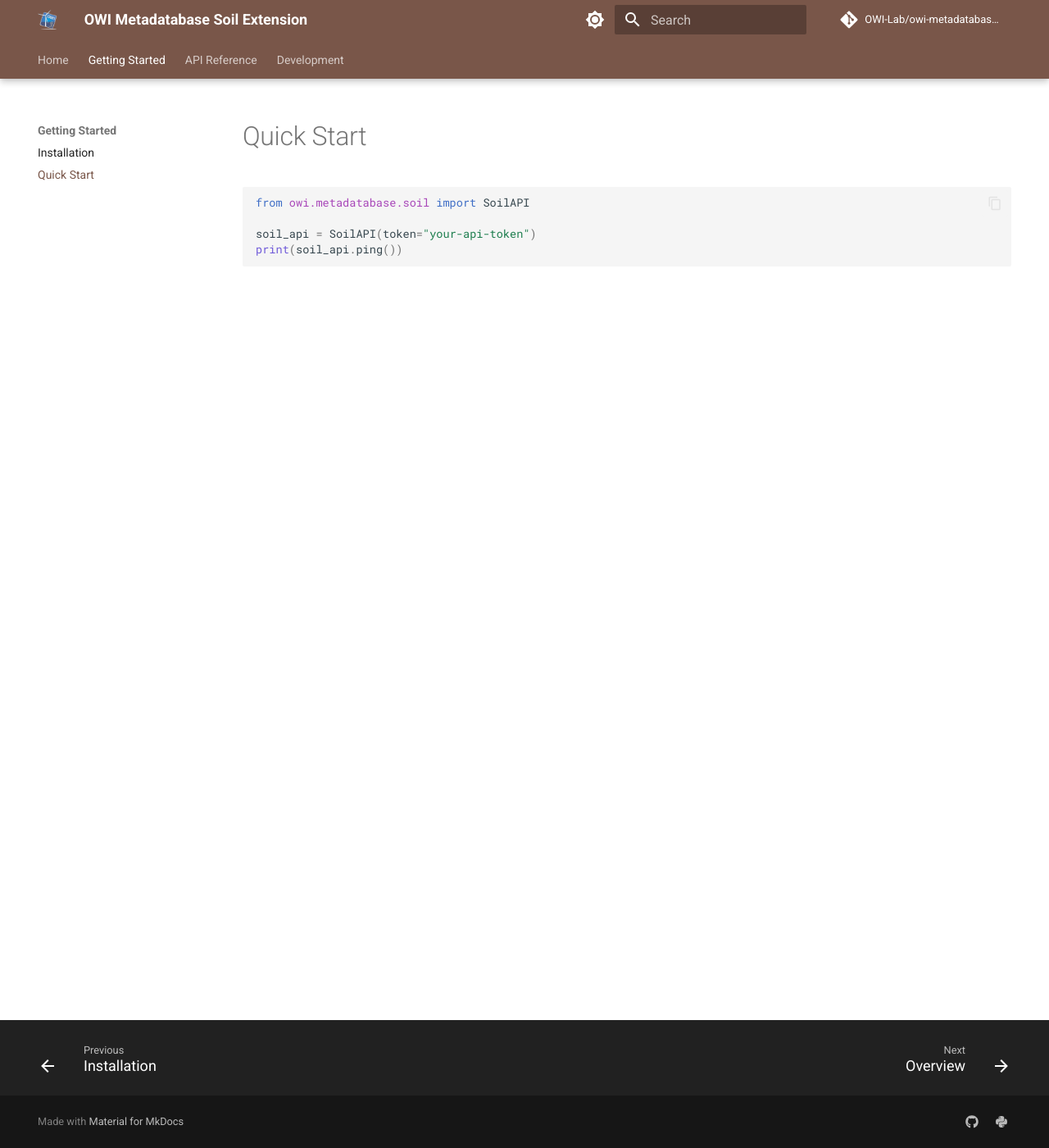
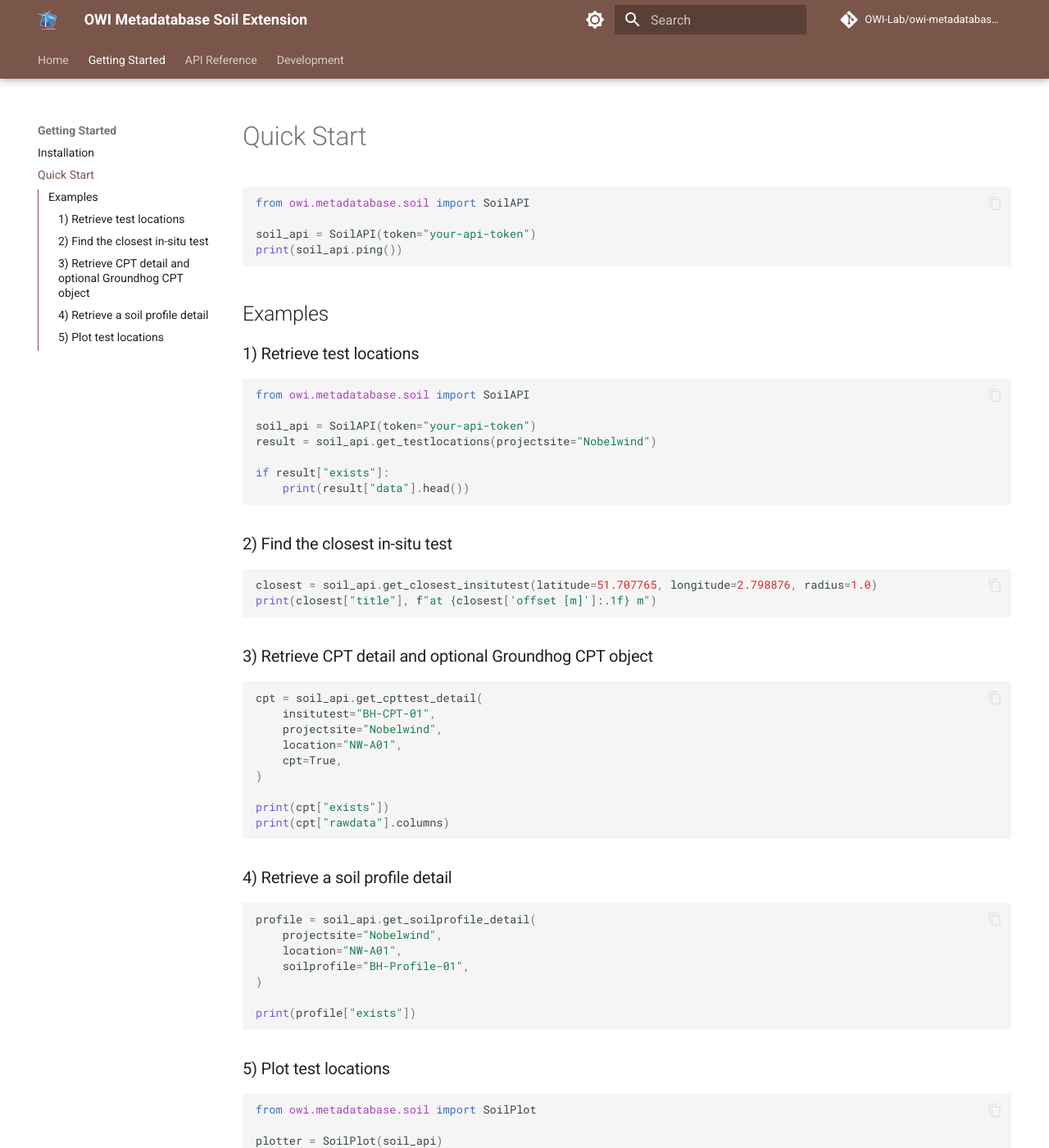
Before and after one commit to OWI-Lab/owi-metadatabase-soil-sdk, an MkDocs documentation site: the page built from docs/getting-started/quickstart.md, in a window 1280 px wide and 1400 px high. Shown: the whole window at 82% size. Built offline with MkDocs 1.6.1 and Material for MkDocs 9.7.7, drawn with Linux system fonts in a browser that asks for light colours; comment, search, counter and statistics services are not loaded; the version menu is left out; some of the changed text lies outside the part shown.

Commit message:
docs(quick-start): Add examples

````diff
--- a/docs/getting-started/quickstart.md
+++ b/docs/getting-started/quickstart.md
@@ -6,3 +6,60 @@ from owi.metadatabase.soil import SoilAPI
 soil_api = SoilAPI(token="your-api-token")
 print(soil_api.ping())
 ```
+
+## Examples
+
+### 1) Retrieve test locations
+
+```python
+from owi.metadatabase.soil import SoilAPI
+
+soil_api = SoilAPI(token="your-api-token")
+result = soil_api.get_testlocations(projectsite="Nobelwind")
+
+if result["exists"]:
+    print(result["data"].head())
+```
+
+### 2) Find the closest in-situ test
+
+```python
+closest = soil_api.get_closest_insitutest(latitude=51.707765, longitude=2.798876, radius=1.0)
+print(closest["title"], f"at {closest['offset [m]']:.1f} m")
+```
+
+### 3) Retrieve CPT detail and optional Groundhog CPT object
+
+```python
+cpt = soil_api.get_cpttest_detail(
+    insitutest="BH-CPT-01",
+    projectsite="Nobelwind",
+    location="NW-A01",
+    cpt=True,
+)
+
+print(cpt["exists"])
+print(cpt["rawdata"].columns)
+```
+
+### 4) Retrieve a soil profile detail
+
+```python
+profile = soil_api.get_soilprofile_detail(
+    projectsite="Nobelwind",
+    location="NW-A01",
+    soilprofile="BH-Profile-01",
+)
+
+print(profile["exists"])
+```
+
+### 5) Plot test locations
+
+```python
+from owi.metadatabase.soil import SoilPlot
+
+plotter = SoilPlot(soil_api)
+figure = plotter.plot_testlocations(return_fig=True, projectsite="Nobelwind")
+figure.show()
+```
````
